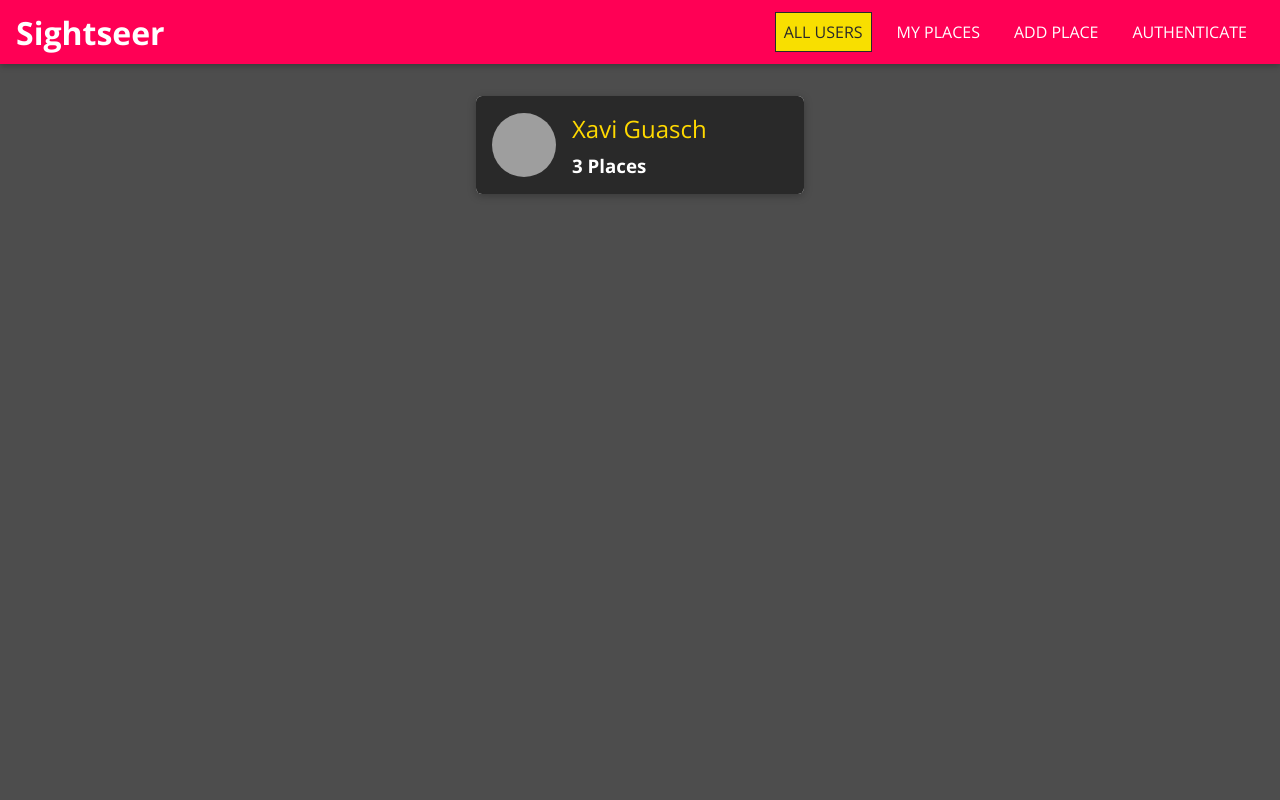
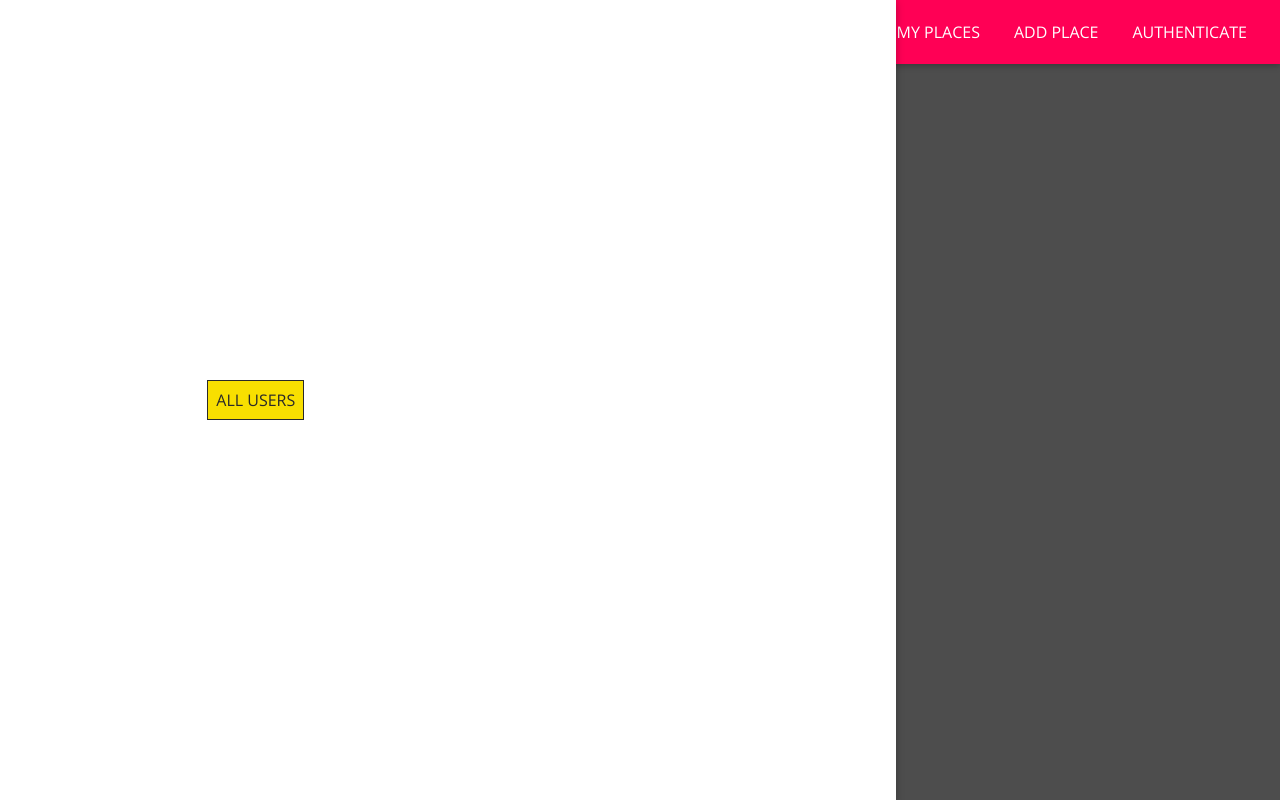
Before and after one commit to xaviguasch/sightseer-mern-app, a React (Create React App) app in the folder frontend/sightseer-mern-app-frontend/: page / in a window 1280 px wide. Built offline with nearby package versions, Linux system fonts and the light colour scheme; grey boxes are pictures that could not be loaded.

Commit message:
added SideDrawer

```diff
--- a/frontend/sightseer-mern-app-frontend/src/shared/components/Navigation/MainNavigation/MainNavigation.js
+++ b/frontend/sightseer-mern-app-frontend/src/shared/components/Navigation/MainNavigation/MainNavigation.js
@@ -3,10 +3,17 @@
 
 import MainHeader from '../MainHeader/MainHeader'
 import NavLinks from '../NavLinks/NavLinks'
+import SideDrawer from '../SideDrawer/SideDrawer'
 import './MainNavigation.css'
 
 const MainNavigation = props => {
   return (
+    <>
+      <SideDrawer>
+        <nav className='main-navigation__drawer-nav'>
+          <NavLinks />
+        </nav>
+      </SideDrawer>
       <MainHeader>
         <button className='main-navigation__menu-btn'>
           <span></span>
@@ -16,10 +23,11 @@
         <h1 className='main-navigation__title'>
           <Link to='/'>Sightseer</Link>
         </h1>
-      <nav>
+        <nav className='main-navigation__header-nav'>
           <NavLinks />
         </nav>
       </MainHeader>
+    </>
   )
 }
 
--- a/frontend/sightseer-mern-app-frontend/src/shared/components/Navigation/SideDrawer/SideDrawer.css
+++ b/frontend/sightseer-mern-app-frontend/src/shared/components/Navigation/SideDrawer/SideDrawer.css
@@ -0,0 +1,10 @@
+.side-drawer {
+  position: fixed;
+  left: 0;
+  top: 0;
+  z-index: 100;
+  height: 100vh;
+  width: 70%;
+  background: white;
+  box-shadow: 0 2px 8px rgba(0, 0, 0, 0.26);
+}
--- a/frontend/sightseer-mern-app-frontend/src/shared/components/Navigation/SideDrawer/SideDrawer.js
+++ b/frontend/sightseer-mern-app-frontend/src/shared/components/Navigation/SideDrawer/SideDrawer.js
@@ -0,0 +1,9 @@
+import React from 'react'
+
+import './SideDrawer.css'
+
+const SideDrawer = props => {
+  return <aside className='side-drawer'>{props.children}</aside>
+}
+
+export default SideDrawer
```
Lines whose indentation alone changed are shown as unchanged.
